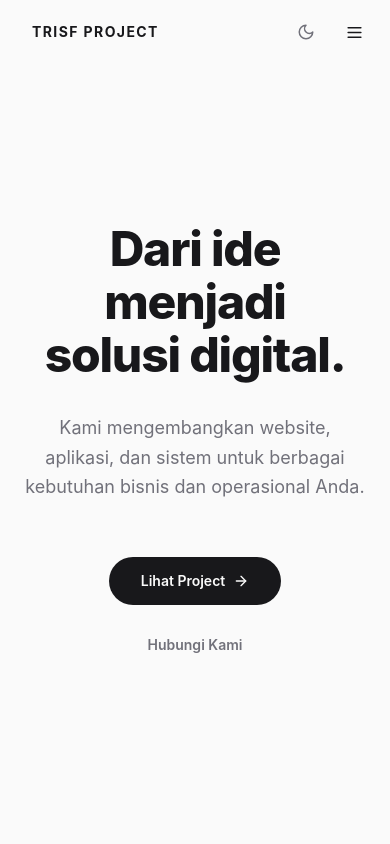
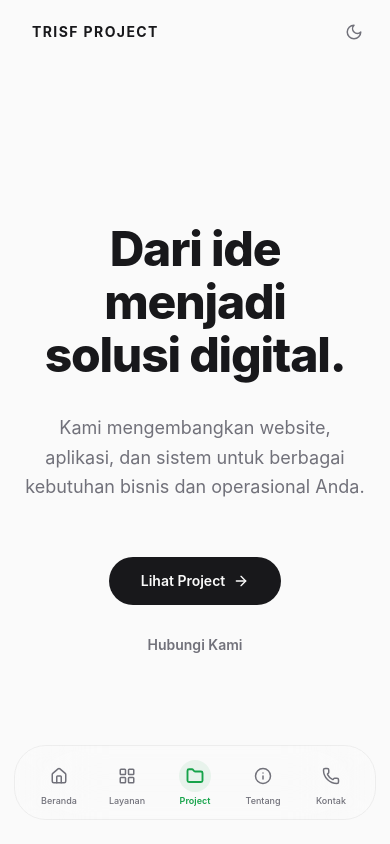
Before and after one commit to trisfproject/trisfproject.github.io, a React (Vite) app: page / in a window 390 px wide. Shown: the top 844 px of the page. Built offline with nearby package versions, Linux system fonts and the light colour scheme.

Commit message:
feat: replace mobile hamburger menu with floating bottom navigation bar and update footer padding

```diff
--- a/src/components/Navbar.jsx
+++ b/src/components/Navbar.jsx
@@ -1,17 +1,16 @@
-import { Menu, Sun, Moon, X } from 'lucide-react';
+import { Home, LayoutGrid, Folder, Info, Phone, Sun, Moon } from 'lucide-react';
 import { useEffect, useState } from 'react';
 import { Link, NavLink, useLocation } from 'react-router-dom';
 
 const navItems = [
-  { label: 'Beranda', to: '/' },
-  { label: 'Layanan', to: '/#services' },
-  { label: 'Project', to: '/projects' },
-  { label: 'Tentang', to: '/#about' },
-  { label: 'Kontak', to: '/#contact' },
+  { label: 'Beranda', to: '/', icon: Home },
+  { label: 'Layanan', to: '/#services', icon: LayoutGrid },
+  { label: 'Project', to: '/projects', icon: Folder },
+  { label: 'Tentang', to: '/#about', icon: Info },
+  { label: 'Kontak', to: '/#contact', icon: Phone },
 ];
 
 export function Navbar() {
-  const [open, setOpen] = useState(false);
   const [scrolled, setScrolled] = useState(false);
   const [activeSection, setActiveSection] = useState('top');
   const location = useLocation();
@@ -110,7 +109,7 @@ export function Navbar() {
   }, [location.pathname]);
 
   useEffect(() => {
-    setOpen(false);
+    // Close mobile nav listener removed
   }, [location.pathname, location.hash]);
 
   const isItemActive = (item) => {
@@ -124,9 +123,10 @@ export function Navbar() {
   };
 
   return (
+    <>
     <header
       className={`fixed inset-x-0 top-0 z-50 transition-[background-color,border-color,box-shadow,backdrop-filter] duration-300 ${
-        scrolled || open
+        scrolled
           ? 'border-b border-line-site bg-bg-site/90 shadow-site backdrop-blur-2xl supports-[backdrop-filter]:bg-bg-site/80'
           : 'border-b border-transparent bg-transparent'
       }`}
@@ -177,40 +177,39 @@ export function Navbar() {
           >
             {theme === 'light' ? <Moon size={18} /> : <Sun size={18} />}
           </button>
-
-          <button
-            type="button"
-            className="grid size-10 place-items-center rounded-full bg-surface text-text-main transition hover:bg-black/[0.03] dark:hover:bg-white/[0.04] focus:outline-none focus:ring-2 focus:ring-accent-site"
-            aria-label={open ? 'Close navigation' : 'Open navigation'}
-            aria-expanded={open}
-            aria-controls="mobile-navigation"
-            onClick={() => setOpen((value) => !value)}
-          >
-            {open ? <X size={19} /> : <Menu size={19} />}
-          </button>
         </div>
       </nav>
+    </header>
 
-      {open ? (
-        <div id="mobile-navigation" className="section-shell pb-4 md:hidden">
-          <div className="rounded-2xl border border-line-site bg-surface p-2 shadow-site">
-            {navItems.map((item) => (
+    {/* Mobile Floating Navigation */}
+    <nav
+      className="md:hidden fixed left-1/2 z-50 flex -translate-x-1/2 items-center justify-center gap-1 rounded-[2rem] border border-line-site bg-surface/90 px-3 py-2 shadow-site backdrop-blur-2xl supports-[backdrop-filter]:bg-surface/80"
+      style={{ bottom: 'max(1.5rem, env(safe-area-inset-bottom))' }}
+    >
+      {navItems.map((item) => {
+        const Icon = item.icon;
+        const active = isItemActive(item);
+        return (
           <NavLink
             key={item.to}
             to={item.to}
-                aria-current={isItemActive(item) ? 'page' : undefined}
-                className={`block rounded-xl px-4 py-3 text-sm font-semibold transition focus:outline-none focus:ring-2 focus:ring-accent-site ${
-                  isItemActive(item)
-                    ? 'bg-accent-muted text-accent-site'
-                    : 'text-text-muted hover:bg-black/[0.04] dark:hover:bg-white/[0.06] hover:text-text-main'
+            aria-current={active ? 'page' : undefined}
+            className={`flex w-[4rem] flex-col items-center justify-center gap-1 rounded-2xl p-1.5 transition-colors focus:outline-none focus:ring-2 focus:ring-accent-site ${
+              active
+                ? 'text-accent-site'
+                : 'text-text-muted hover:text-text-main'
             }`}
           >
+            <div className={`grid size-8 place-items-center rounded-full transition-colors ${active ? 'bg-accent-muted' : 'bg-transparent'}`}>
+              <Icon size={18} strokeWidth={active ? 2.5 : 2} />
+            </div>
+            <span className={`text-[9px] font-medium leading-none ${active ? 'font-semibold' : ''}`}>
               {item.label}
+            </span>
           </NavLink>
-            ))}
-          </div>
-        </div>
-      ) : null}
-    </header>
+        );
+      })}
+    </nav>
+    </>
   );
 }
--- a/src/sections/Footer.jsx
+++ b/src/sections/Footer.jsx
@@ -1,7 +1,7 @@
 export function Footer() {
   const year = new Date().getFullYear();
   return (
-    <footer className="border-t border-line-site py-12 bg-surface">
+    <footer className="border-t border-line-site pt-12 pb-28 md:py-12 bg-surface">
       <div className="section-shell flex flex-col md:flex-row justify-between gap-8 text-sm text-text-muted">
         <div className="flex flex-col gap-2">
           <p className="font-semibold text-text-main">TRISF PROJECT</p>
```
Lines whose indentation alone changed are shown as unchanged.
